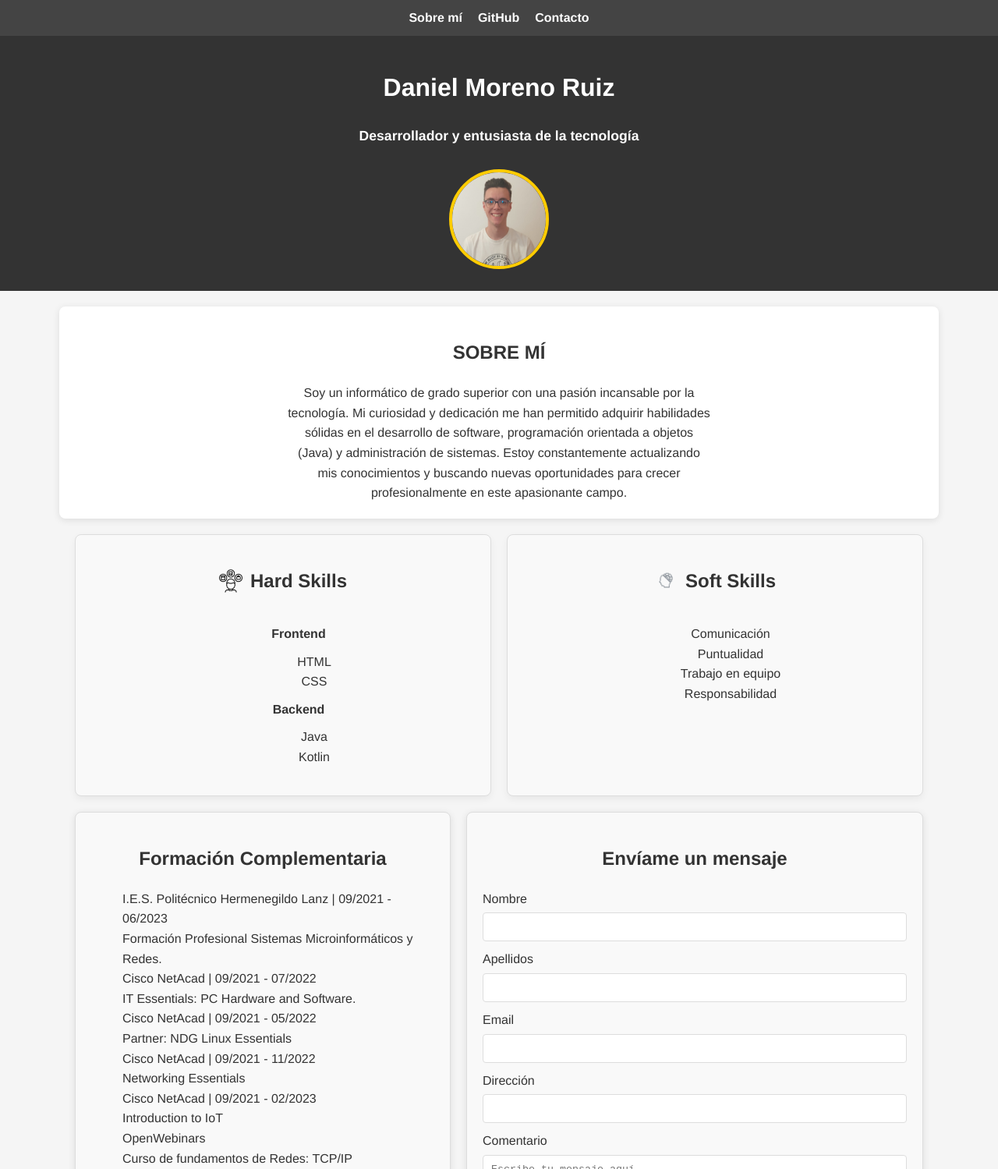
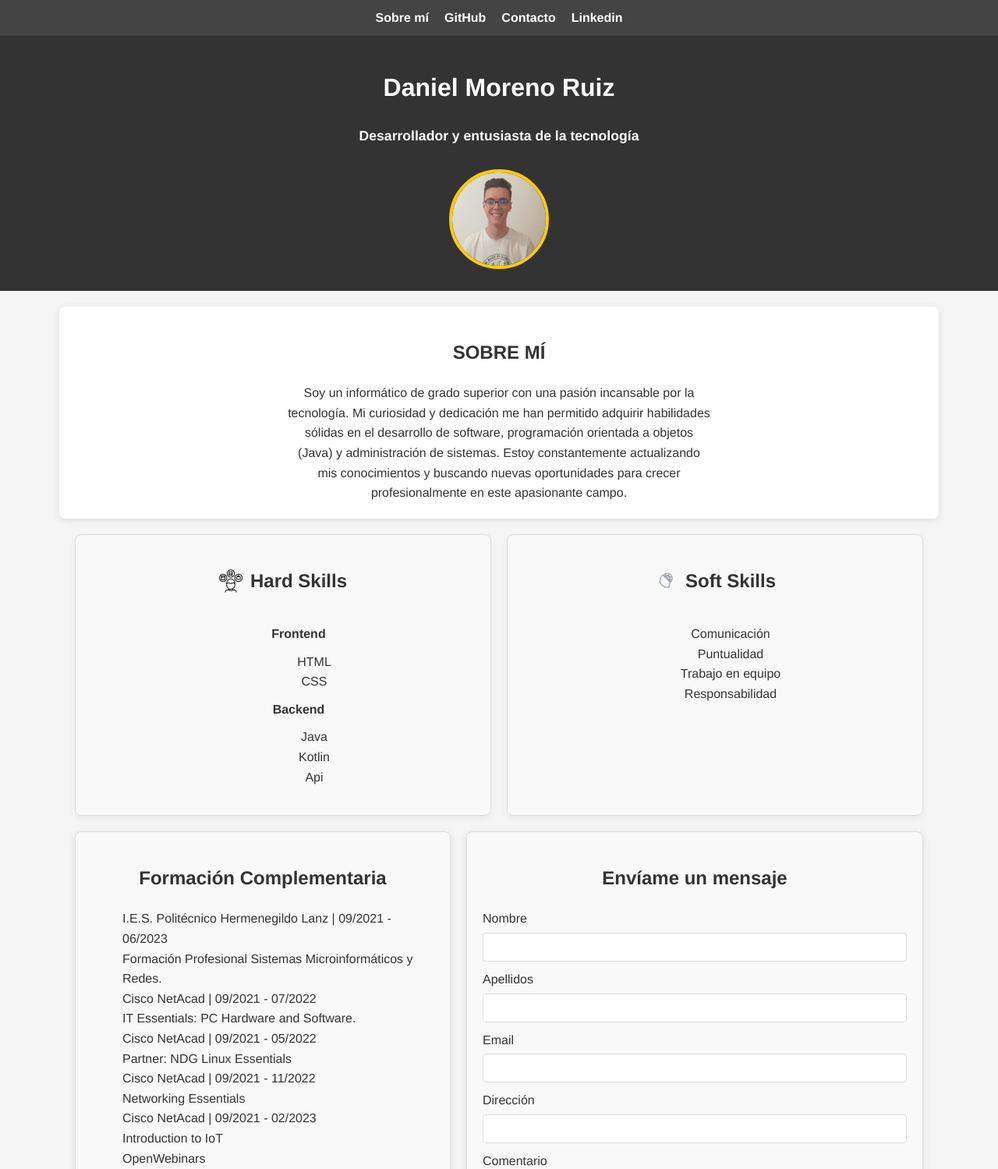
Before and after one commit to Dani28MR/Portafolio, a plain HTML site: page index.html in a window 1280 px wide. Shown: the top 1499 px of the page at 78% size. Drawn offline with Linux system fonts and the light colour scheme.

Commit message:
actualizado

```diff
--- a/index.html
+++ b/index.html
@@ -16,6 +16,7 @@
         <a href="#sobre-mi">Sobre mí</a>
         <a href="https://github.com/" target="_blank">GitHub</a>
         <a href="#contacto">Contacto</a>
+        <a href="https://www.linkedin.com/in/daniel-moreno-ruiz-129615341/" target="_blank">Linkedin</a>
     </nav>
 
     <header id="cabecera">
@@ -50,6 +51,7 @@
                     <ul>
                         <li>Java</li>
                         <li>Kotlin</li>
+                        <li>Api</li>
                     </ul>
                 </ul>
             </article>
```
